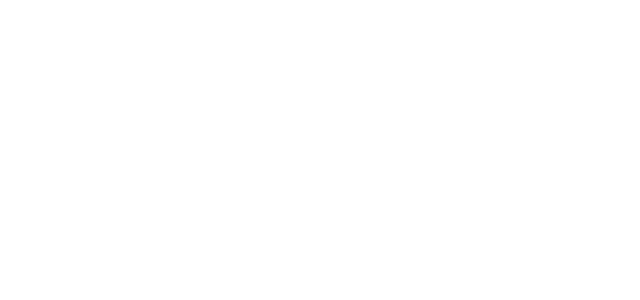
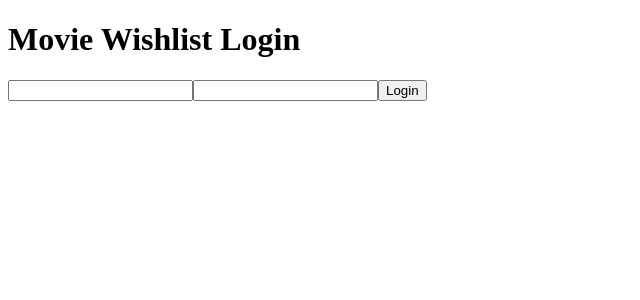
Before and after one commit to erin-doyle/egghead-automate-a11y, a React (Create React App) app: page /login in a window 1280 px wide. Shown: the top 300 px of the page, without its empty margins (0-640 px from the left). Built offline with nearby package versions, Linux system fonts and the light colour scheme.

Commit message:
Added Login page and replaced Links with Buttons using history.push to navigate

```diff
--- a/package.json
+++ b/package.json
@@ -6,6 +6,7 @@
     "@testing-library/jest-dom": "^4.2.4",
     "@testing-library/react": "^9.5.0",
     "@testing-library/user-event": "^7.2.1",
+    "prop-types": "^15.7.2",
     "react": "^16.14.0",
     "react-dom": "^16.14.0",
     "react-router-dom": "^5.2.0",
--- a/src/App.js
+++ b/src/App.js
@@ -1,6 +1,7 @@
 import React from 'react';
 import { Switch, Redirect, Route } from 'react-router-dom';
 
+import Login from './login/Login';
 import MovieWishlist from './wishlist/MovieWishlist';
 import MovieBrowser from './browse/MovieBrowser';
 
@@ -8,7 +9,8 @@
 const App = () => (
     <div>
         <Switch>
-            <Redirect exact from='/' to='/wishlist' />
+            <Redirect exact from='/' to='/login' />
+            <Route path="/login" component={Login} />
             <Route path="/wishlist" component={MovieWishlist} />
             <Route path="/browse" component={MovieBrowser} />
         </Switch>
--- a/src/browse/MovieBrowser.js
+++ b/src/browse/MovieBrowser.js
@@ -1,14 +1,20 @@
 import React from 'react';
-import { Link } from 'react-router-dom';
+import PropTypes from 'prop-types';
 
 
-const MovieBrowser = () => {
+const MovieBrowser = ({ history }) => {
+    const goToWishlist = () => history.push('/wishlist');
+
     return (
         <div>
-            <h1>Add Movie</h1><Link to="/wishlist">Cancel</Link>
+            <div><h1>Add Movie</h1></div><div><button onClick={goToWishlist}>Cancel</button></div>
         </div>
     );
 };
 
+MovieBrowser.propTypes = {
+    history: PropTypes.object.isRequired
+};
+
 
 export default MovieBrowser;
--- /dev/null
+++ b/src/login/Login.js
@@ -0,0 +1,25 @@
+import React from 'react';
+import PropTypes from 'prop-types';
+
+
+const Login = ({ history }) => {
+    const goToWishlist = () => history.push('/wishlist');
+
+    return (
+        <div>
+            <h1>Movie Wishlist Login</h1>
+            <form onSubmit={goToWishlist}>
+                <input type="text" name="username" />
+                <input type="password" name="password" />
+                <button type="submit" name="submit">Login</button>
+            </form>
+        </div>
+    );
+};
+
+Login.propTypes = {
+    history: PropTypes.object.isRequired
+};
+
+
+export default Login;
--- a/src/wishlist/MovieWishlist.js
+++ b/src/wishlist/MovieWishlist.js
@@ -1,14 +1,20 @@
 import React from 'react';
-import { Link } from 'react-router-dom';
+import PropTypes from 'prop-types';
 
 
-const MovieWishlist = () => {
+const MovieWishlist = ({ history }) => {
+    const goToBrowse = () => history.push('/browse');
+
     return (
         <div>
-            <h1>Movie Wishlist</h1><Link to="/browse">Add</Link>
+            <div><h1>Movie Wishlist</h1></div><div><button onClick={goToBrowse}>Add</button></div>
         </div>
     );
 };
 
+MovieWishlist.propTypes = {
+    history: PropTypes.object.isRequired
+};
+
 
 export default MovieWishlist;
```
